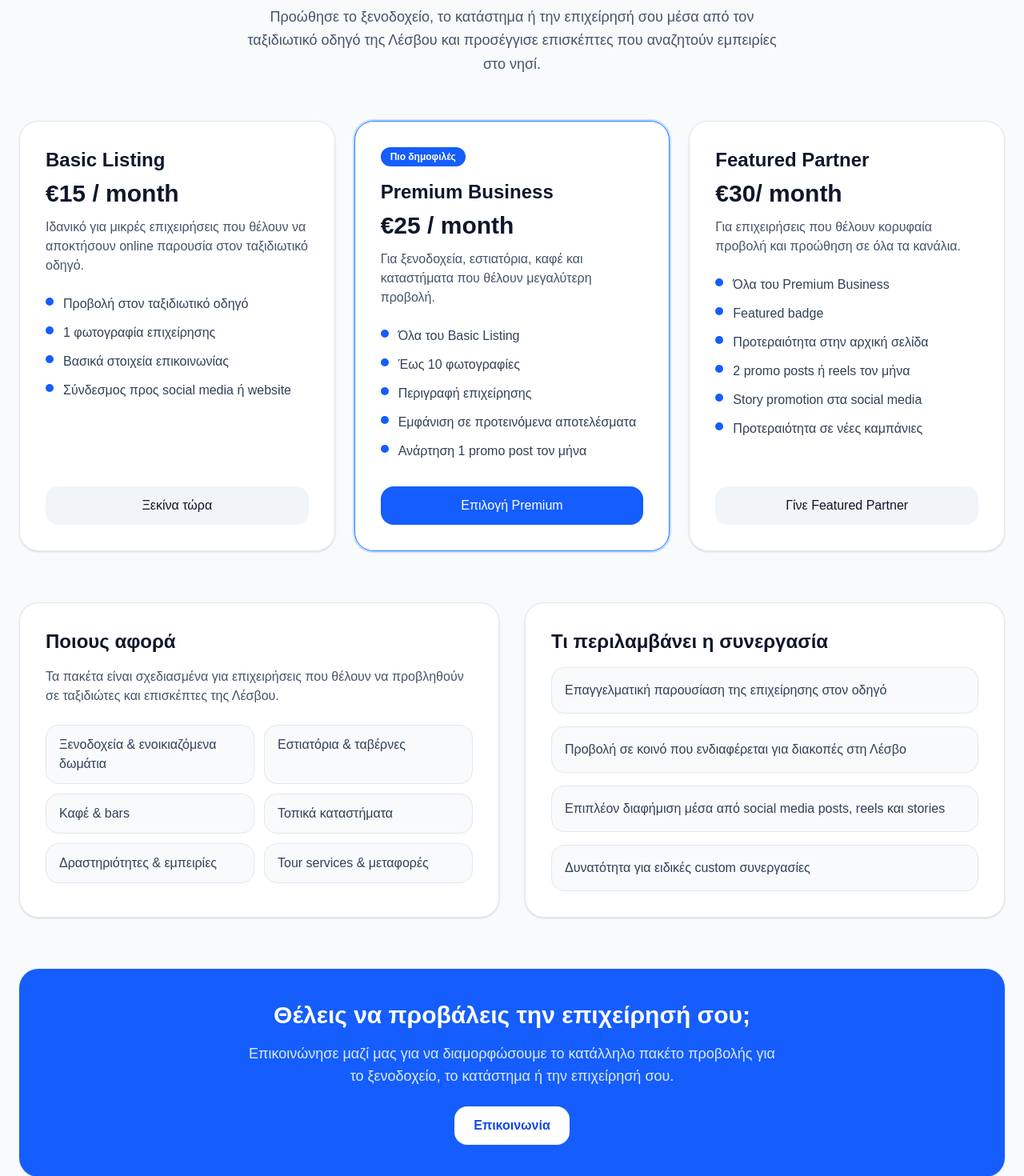
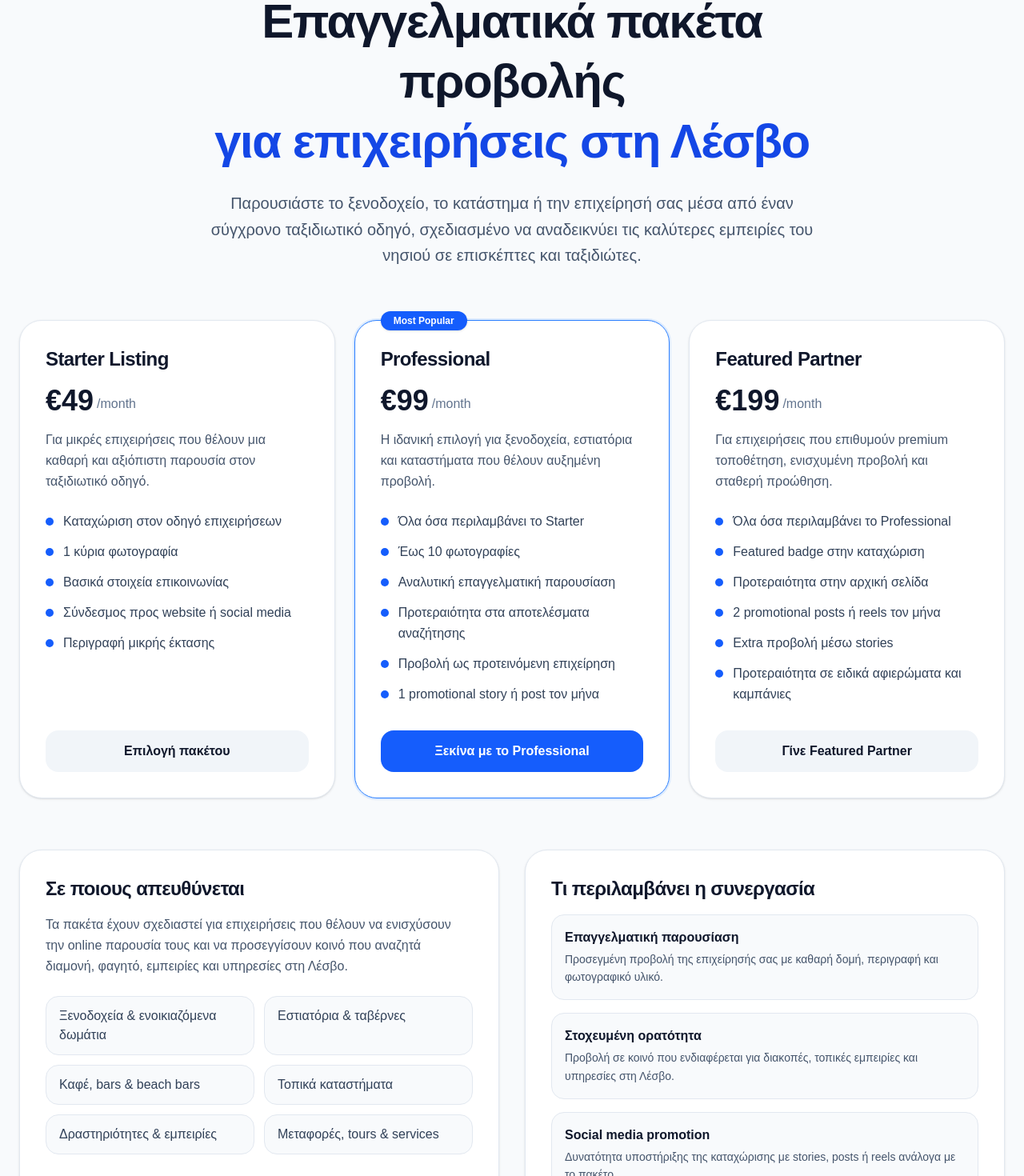
Before and after one commit to amamouridis06/lesvos-travel-guide, a Next.js app: page /plans in a window 1280 px wide. Shown: the part 229-1699 px from the top of the page at 80% size. Built offline with nearby package versions, Linux system fonts and the light colour scheme.

Commit message:
Update page.jsx

```diff
--- a/app/plans/page.jsx
+++ b/app/plans/page.jsx
@@ -1,43 +1,51 @@
 export default function LesvosSubscriptionPlans() {
   const plans = [
     {
-      name: "Basic Listing",
-      price: "€15 / month",
-      description: "Ιδανικό για μικρές επιχειρήσεις που θέλουν να αποκτήσουν online παρουσία στον ταξιδιωτικό οδηγό.",
+      name: "Starter Listing",
+      price: "€49",
+      period: "/month",
+      description:
+        "Για μικρές επιχειρήσεις που θέλουν μια καθαρή και αξιόπιστη παρουσία στον ταξιδιωτικό οδηγό.",
       features: [
-        "Προβολή στον ταξιδιωτικό οδηγό",
-        "1 φωτογραφία επιχείρησης",
+        "Καταχώριση στον οδηγό επιχειρήσεων",
+        "1 κύρια φωτογραφία",
         "Βασικά στοιχεία επικοινωνίας",
-        "Σύνδεσμος προς social media ή website",
+        "Σύνδεσμος προς website ή social media",
+        "Περιγραφή μικρής έκτασης",
       ],
-      cta: "Ξεκίνα τώρα",
+      cta: "Επιλογή πακέτου",
       highlighted: false,
     },
     {
-      name: "Premium Business",
-      price: "€25 / month",
-      description: "Για ξενοδοχεία, εστιατόρια, καφέ και καταστήματα που θέλουν μεγαλύτερη προβολή.",
+      name: "Professional",
+      price: "€99",
+      period: "/month",
+      description:
+        "Η ιδανική επιλογή για ξενοδοχεία, εστιατόρια και καταστήματα που θέλουν αυξημένη προβολή.",
       features: [
-        "Όλα του Basic Listing",
+        "Όλα όσα περιλαμβάνει το Starter",
         "Έως 10 φωτογραφίες",
-        "Περιγραφή επιχείρησης",
-        "Εμφάνιση σε προτεινόμενα αποτελέσματα",
-        "Ανάρτηση 1 promo post τον μήνα",
+        "Αναλυτική επαγγελματική παρουσίαση",
+        "Προτεραιότητα στα αποτελέσματα αναζήτησης",
+        "Προβολή ως προτεινόμενη επιχείρηση",
+        "1 promotional story ή post τον μήνα",
       ],
-      cta: "Επιλογή Premium",
+      cta: "Ξεκίνα με το Professional",
       highlighted: true,
     },
     {
       name: "Featured Partner",
-      price: "€30/ month",
-      description: "Για επιχειρήσεις που θέλουν κορυφαία προβολή και προώθηση σε όλα τα κανάλια.",
+      price: "€199",
+      period: "/month",
+      description:
+        "Για επιχειρήσεις που επιθυμούν premium τοποθέτηση, ενισχυμένη προβολή και σταθερή προώθηση.",
       features: [
-        "Όλα του Premium Business",
-        "Featured badge",
+        "Όλα όσα περιλαμβάνει το Professional",
+        "Featured badge στην καταχώριση",
         "Προτεραιότητα στην αρχική σελίδα",
-        "2 promo posts ή reels τον μήνα",
-        "Story promotion στα social media",
-        "Προτεραιότητα σε νέες καμπάνιες",
+        "2 promotional posts ή reels τον μήνα",
+        "Extra προβολή μέσω stories",
+        "Προτεραιότητα σε ειδικά αφιερώματα και καμπάνιες",
       ],
       cta: "Γίνε Featured Partner",
       highlighted: false,
@@ -47,24 +55,26 @@ export default function LesvosSubscriptionPlans() {
   const categories = [
     "Ξενοδοχεία & ενοικιαζόμενα δωμάτια",
     "Εστιατόρια & ταβέρνες",
-    "Καφέ & bars",
+    "Καφέ, bars & beach bars",
     "Τοπικά καταστήματα",
     "Δραστηριότητες & εμπειρίες",
-    "Tour services & μεταφορές",
+    "Μεταφορές, tours & services",
   ];
 
   return (
-    <div className="min-h-screen bg-slate-50 text-slate-900 px-6 py-12">
-      <div className="max-w-7xl mx-auto">
-        <section className="text-center mb-14">
-          <p className="inline-block rounded-full bg-blue-100 text-blue-700 px-4 py-1 text-sm font-medium mb-4">
-            Lesvos Travel Guide
-          </p>
-          <h1 className="text-4xl md:text-5xl font-bold tracking-tight mb-4">
-            Συνδρομές για επιχειρήσεις
+    <div className="min-h-screen bg-slate-50 text-slate-900">
+      <div className="max-w-7xl mx-auto px-6 py-12 md:py-20">
+        <section className="text-center max-w-4xl mx-auto mb-16">
+          <div className="inline-flex items-center rounded-full border border-slate-200 bg-white px-4 py-1.5 text-sm font-medium text-slate-600 shadow-sm">
+            Lesvos Travel Guide • Business Partnerships
+          </div>
+          <h1 className="mt-6 text-4xl md:text-6xl font-bold tracking-tight leading-tight">
+            Επαγγελματικά πακέτα προβολής
+            <span className="block text-blue-700">για επιχειρήσεις στη Λέσβο</span>
           </h1>
-          <p className="max-w-2xl mx-auto text-lg text-slate-600 leading-relaxed">
-            Προώθησε το ξενοδοχείο, το κατάστημα ή την επιχείρησή σου μέσα από τον ταξιδιωτικό οδηγό της Λέσβου και προσέγγισε επισκέπτες που αναζητούν εμπειρίες στο νησί.
+          <p className="mt-6 text-lg md:text-xl text-slate-600 leading-relaxed max-w-3xl mx-auto">
+            Παρουσιάστε το ξενοδοχείο, το κατάστημα ή την επιχείρησή σας μέσα από έναν σύγχρονο ταξιδιωτικό οδηγό,
+            σχεδιασμένο να αναδεικνύει τις καλύτερες εμπειρίες του νησιού σε επισκέπτες και ταξιδιώτες.
           </p>
         </section>
 
@@ -72,34 +82,43 @@ export default function LesvosSubscriptionPlans() {
           {plans.map((plan) => (
             <div
               key={plan.name}
-              className={`rounded-3xl p-8 shadow-sm border bg-white flex flex-col ${
-                plan.highlighted ? "border-blue-500 ring-2 ring-blue-200" : "border-slate-200"
+              className={`relative rounded-[28px] border bg-white p-8 shadow-sm flex flex-col ${
+                plan.highlighted
+                  ? "border-blue-500 ring-2 ring-blue-100 shadow-md"
+                  : "border-slate-200"
               }`}
             >
               {plan.highlighted && (
-                <span className="inline-block mb-4 rounded-full bg-blue-600 text-white text-xs font-semibold px-3 py-1 w-fit">
-                  Πιο δημοφιλές
-                </span>
+                <div className="absolute -top-3 left-8 rounded-full bg-blue-600 px-4 py-1 text-xs font-semibold text-white shadow-sm">
+                  Most Popular
+                </div>
               )}
 
-              <h2 className="text-2xl font-bold mb-2">{plan.name}</h2>
-              <p className="text-3xl font-semibold mb-3">{plan.price}</p>
-              <p className="text-slate-600 mb-6">{plan.description}</p>
+              <div className="mb-6">
+                <h2 className="text-2xl font-bold tracking-tight">{plan.name}</h2>
+                <div className="mt-4 flex items-end gap-1">
+                  <span className="text-4xl font-bold">{plan.price}</span>
+                  <span className="text-slate-500 pb-1">{plan.period}</span>
+                </div>
+                <p className="mt-4 text-slate-600 leading-relaxed">{plan.description}</p>
+              </div>
 
               <ul className="space-y-3 mb-8 flex-1">
                 {plan.features.map((feature) => (
-                  <li key={feature} className="flex items-start gap-3 text-slate-700">
-                    <span className="mt-1 h-2.5 w-2.5 rounded-full bg-blue-600" />
+                  <li key={feature} className="flex items-start gap-3 text-slate-700 leading-relaxed">
+                    <span className="mt-2 h-2.5 w-2.5 rounded-full bg-blue-600 shrink-0" />
                     <span>{feature}</span>
                   </li>
                 ))}
               </ul>
 
-              <button className={`w-full rounded-2xl px-4 py-3 font-medium transition ${
+              <button
+                className={`w-full rounded-2xl px-5 py-3.5 font-semibold transition ${
                   plan.highlighted
                     ? "bg-blue-600 text-white hover:bg-blue-700"
                     : "bg-slate-100 text-slate-900 hover:bg-slate-200"
-              }`}>
+                }`}
+              >
                 {plan.cta}
               </button>
             </div>
@@ -107,47 +126,74 @@ export default function LesvosSubscriptionPlans() {
         </section>
 
         <section className="grid lg:grid-cols-2 gap-8 mb-16">
-          <div className="bg-white rounded-3xl p-8 shadow-sm border border-slate-200">
-            <h3 className="text-2xl font-bold mb-4">Ποιους αφορά</h3>
-            <p className="text-slate-600 mb-6">
-              Τα πακέτα είναι σχεδιασμένα για επιχειρήσεις που θέλουν να προβληθούν σε ταξιδιώτες και επισκέπτες της Λέσβου.
+          <div className="rounded-[28px] border border-slate-200 bg-white p-8 shadow-sm">
+            <h3 className="text-2xl font-bold tracking-tight mb-4">Σε ποιους απευθύνεται</h3>
+            <p className="text-slate-600 leading-relaxed mb-6">
+              Τα πακέτα έχουν σχεδιαστεί για επιχειρήσεις που θέλουν να ενισχύσουν την online παρουσία τους και να
+              προσεγγίσουν κοινό που αναζητά διαμονή, φαγητό, εμπειρίες και υπηρεσίες στη Λέσβο.
             </p>
-            <ul className="grid sm:grid-cols-2 gap-3">
+            <div className="grid sm:grid-cols-2 gap-3">
               {categories.map((category) => (
-                <li key={category} className="rounded-2xl bg-slate-50 border border-slate-200 px-4 py-3 text-slate-700">
+                <div
+                  key={category}
+                  className="rounded-2xl border border-slate-200 bg-slate-50 px-4 py-3 text-slate-700"
+                >
                   {category}
-                </li>
+                </div>
               ))}
-            </ul>
+            </div>
           </div>
 
-          <div className="bg-white rounded-3xl p-8 shadow-sm border border-slate-200">
-            <h3 className="text-2xl font-bold mb-4">Τι περιλαμβάνει η συνεργασία</h3>
-            <div className="space-y-4 text-slate-700">
-              <div className="rounded-2xl bg-slate-50 p-4 border border-slate-200">
-                Επαγγελματική παρουσίαση της επιχείρησης στον οδηγό
+          <div className="rounded-[28px] border border-slate-200 bg-white p-8 shadow-sm">
+            <h3 className="text-2xl font-bold tracking-tight mb-4">Τι περιλαμβάνει η συνεργασία</h3>
+            <div className="space-y-4">
+              <div className="rounded-2xl border border-slate-200 bg-slate-50 p-4">
+                <h4 className="font-semibold mb-1">Επαγγελματική παρουσίαση</h4>
+                <p className="text-slate-600 text-sm leading-relaxed">
+                  Προσεγμένη προβολή της επιχείρησής σας με καθαρή δομή, περιγραφή και φωτογραφικό υλικό.
+                </p>
               </div>
-              <div className="rounded-2xl bg-slate-50 p-4 border border-slate-200">
-                Προβολή σε κοινό που ενδιαφέρεται για διακοπές στη Λέσβο
+              <div className="rounded-2xl border border-slate-200 bg-slate-50 p-4">
+                <h4 className="font-semibold mb-1">Στοχευμένη ορατότητα</h4>
+                <p className="text-slate-600 text-sm leading-relaxed">
+                  Προβολή σε κοινό που ενδιαφέρεται για διακοπές, τοπικές εμπειρίες και υπηρεσίες στη Λέσβο.
+                </p>
               </div>
-              <div className="rounded-2xl bg-slate-50 p-4 border border-slate-200">
-                Επιπλέον διαφήμιση μέσα από social media posts, reels και stories
+              <div className="rounded-2xl border border-slate-200 bg-slate-50 p-4">
+                <h4 className="font-semibold mb-1">Social media promotion</h4>
+                <p className="text-slate-600 text-sm leading-relaxed">
+                  Δυνατότητα υποστήριξης της καταχώρισης με stories, posts ή reels ανάλογα με το πακέτο.
+                </p>
               </div>
-              <div className="rounded-2xl bg-slate-50 p-4 border border-slate-200">
-                Δυνατότητα για ειδικές custom συνεργασίες
+              <div className="rounded-2xl border border-slate-200 bg-slate-50 p-4">
+                <h4 className="font-semibold mb-1">Custom συνεργασίες</h4>
+                <p className="text-slate-600 text-sm leading-relaxed">
+                  Παρέχονται προσαρμοσμένες λύσεις για ειδικές καμπάνιες, θεματικά αφιερώματα και seasonal προώθηση.
+                </p>
               </div>
             </div>
           </div>
         </section>
 
-        <section className="bg-blue-600 text-white rounded-3xl p-10 text-center shadow-sm">
-          <h3 className="text-3xl font-bold mb-4">Θέλεις να προβάλεις την επιχείρησή σου;</h3>
-          <p className="max-w-2xl mx-auto text-blue-100 text-lg mb-6">
-            Επικοινώνησε μαζί μας για να διαμορφώσουμε το κατάλληλο πακέτο προβολής για το ξενοδοχείο, το κατάστημα ή την επιχείρησή σου.
+        <section className="rounded-[32px] bg-gradient-to-r from-blue-700 to-sky-600 text-white px-8 py-12 md:px-12 md:py-14 shadow-lg">
+          <div className="max-w-4xl">
+            <p className="text-blue-100 text-sm font-medium uppercase tracking-[0.2em]">Partnership Opportunity</p>
+            <h3 className="mt-3 text-3xl md:text-4xl font-bold tracking-tight">
+              Προβάλετε την επιχείρησή σας στο Lesvos Travel Guide
+            </h3>
+            <p className="mt-4 text-blue-50 text-lg leading-relaxed max-w-2xl">
+              Επικοινωνήστε μαζί μας για να διαμορφώσουμε το κατάλληλο πακέτο συνεργασίας για το ξενοδοχείο, το
+              κατάστημα ή την επιχείρησή σας.
             </p>
-          <button className="rounded-2xl bg-white text-blue-700 px-6 py-3 font-semibold hover:bg-blue-50 transition">
+            <div className="mt-8 flex flex-wrap gap-4">
+              <button className="rounded-2xl bg-white px-6 py-3.5 font-semibold text-blue-700 hover:bg-blue-50 transition">
                 Επικοινωνία
               </button>
+              <button className="rounded-2xl border border-white/30 px-6 py-3.5 font-semibold text-white hover:bg-white/10 transition">
+                Ζητήστε προσφορά
+              </button>
+            </div>
+          </div>
         </section>
       </div>
     </div>
```
Lines whose indentation alone changed are shown as unchanged.
